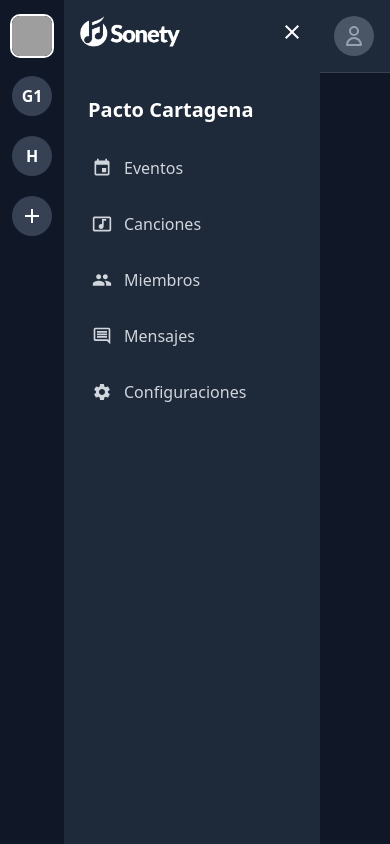
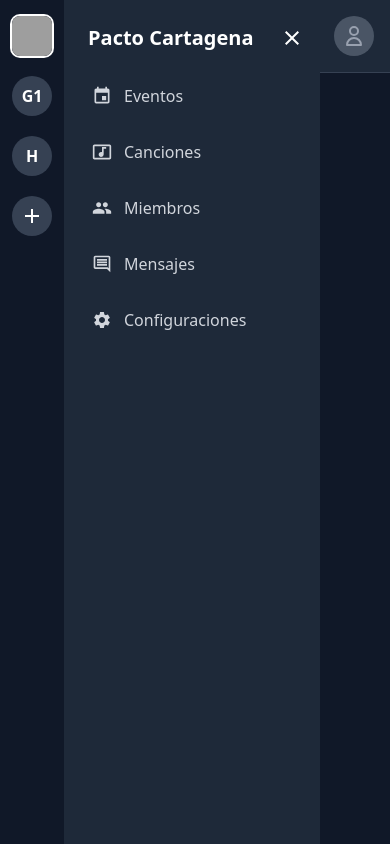
Before and after one commit to hrendonl/sonety-app, a React (Vite) app: page /groups/1/songs in a window 390 px wide. Both pictures are taken after a click on the button 28 px from the left and 36 px from the top of the page. Built offline with nearby package versions, Linux system fonts and the light colour scheme; grey boxes are pictures that could not be loaded.

Commit message:
Ajuste Sidebar

```diff
--- a/src/components/layout/Sidebar.jsx
+++ b/src/components/layout/Sidebar.jsx
@@ -65,15 +65,14 @@ export default function Sidebar({ isSidebarOpen, setSidebarOpen }) {
 
       {/* --- Columna 2: Navegación Principal --- */}
       <div className="w-64 p-4 flex flex-col">
-        {isSidebarOpen && <div className="flex items-center justify-between mb-10">
-          <img className='h-8' src={Logo} alt="" />
-          <button onClick={() => setSidebarOpen(false)} className="lg:hidden">
-            <MdClose size={24} />
-          </button>
-        </div>}
-        <h2 className="text-xl font-bold mb-5 mt-2 pl-2">
+       <div className="flex items-center justify-between mb-5 mt-2">
+          <h2 className="text-xl font-bold  pl-2">
             {userGroups.find(g => g.id === selectedGroupId)?.name}
           </h2>
+           {isSidebarOpen && <button onClick={() => setSidebarOpen(false)} className="lg:hidden">
+            <MdClose size={24} />
+          </button>}
+        </div>
          <nav>
         <ul className="space-y-2">
           <li>
```
